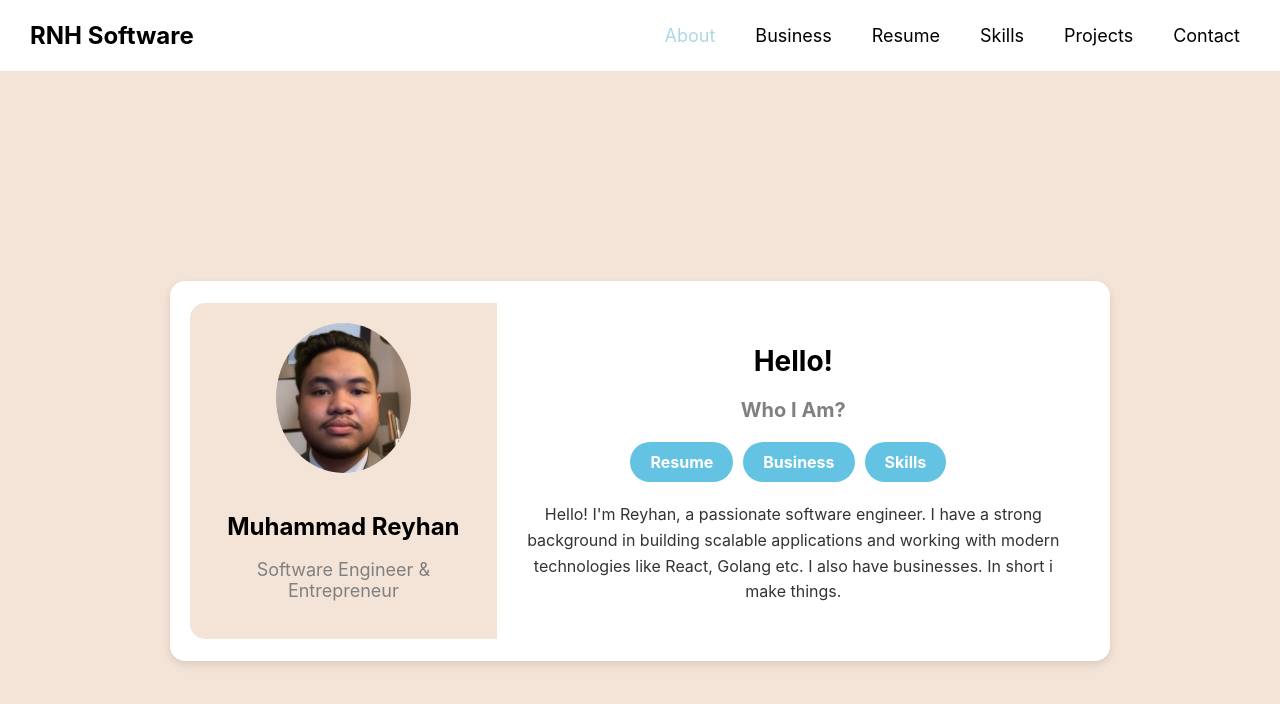
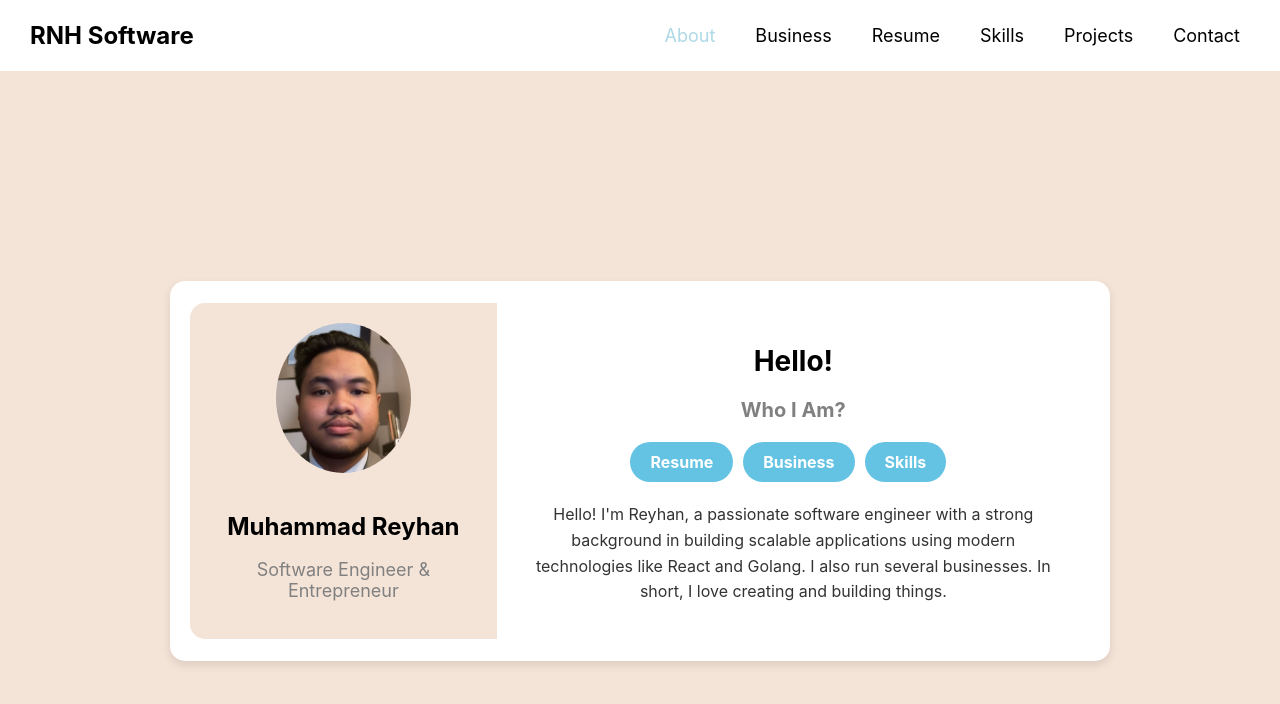
Before and after one commit to FlamingBabs/portornhsoft, a React (Create React App) app: page / in a window 1280 px wide. Shown: the top 704 px of the page. Built offline with nearby package versions, Linux system fonts and the light colour scheme.

Commit message:
fix the about description to a better copywriting

```diff
--- a/src/components/about/About.jsx
+++ b/src/components/about/About.jsx
@@ -35,9 +35,9 @@ export const About = () => {
           </div>
 
           <p className="description">
-            Hello! I'm Reyhan, a passionate software engineer. I have a strong background in building
-            scalable applications and working with modern technologies like
-            React, Golang etc. I also have businesses. In short i make things.
+          Hello! I'm Reyhan, a passionate software engineer
+          with a strong background in building scalable applications using modern technologies like React and Golang.
+          I also run several businesses. In short, I love creating and building things.
           </p>
         </div>
       </div>
```
